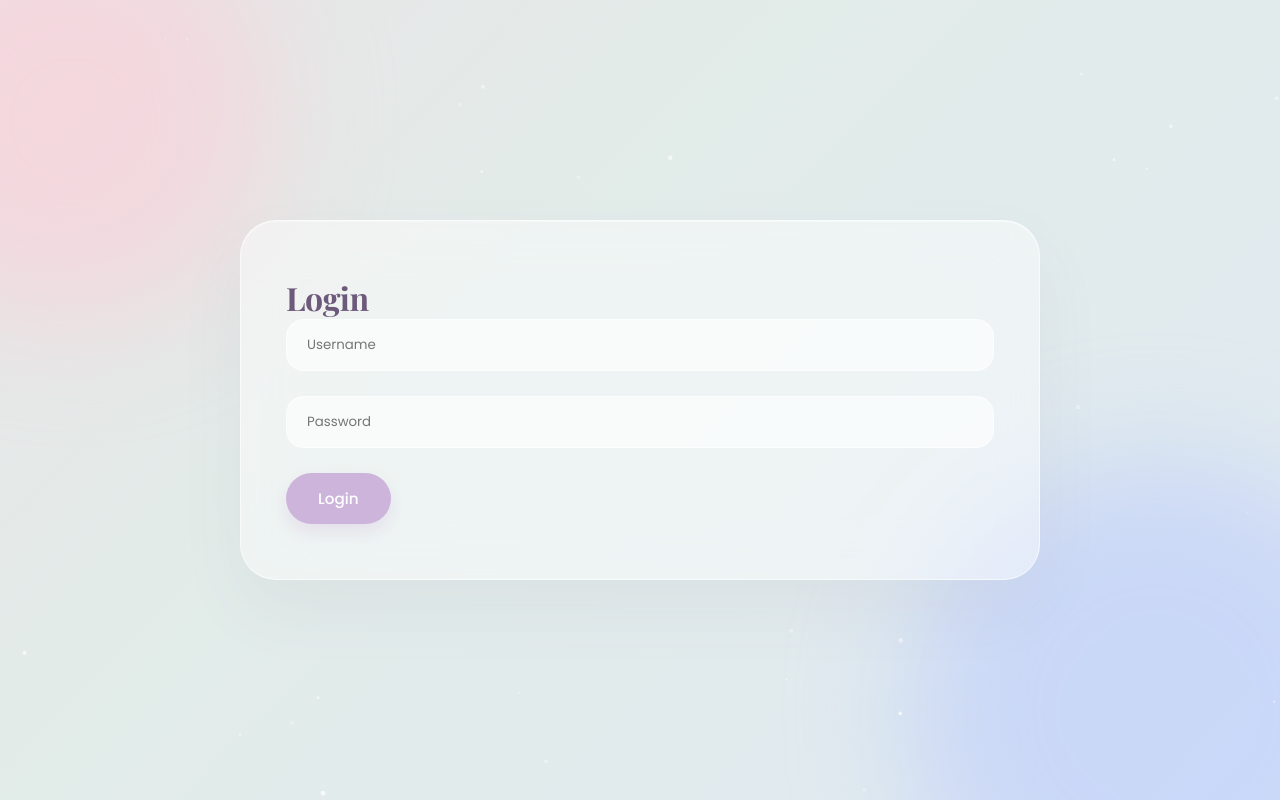
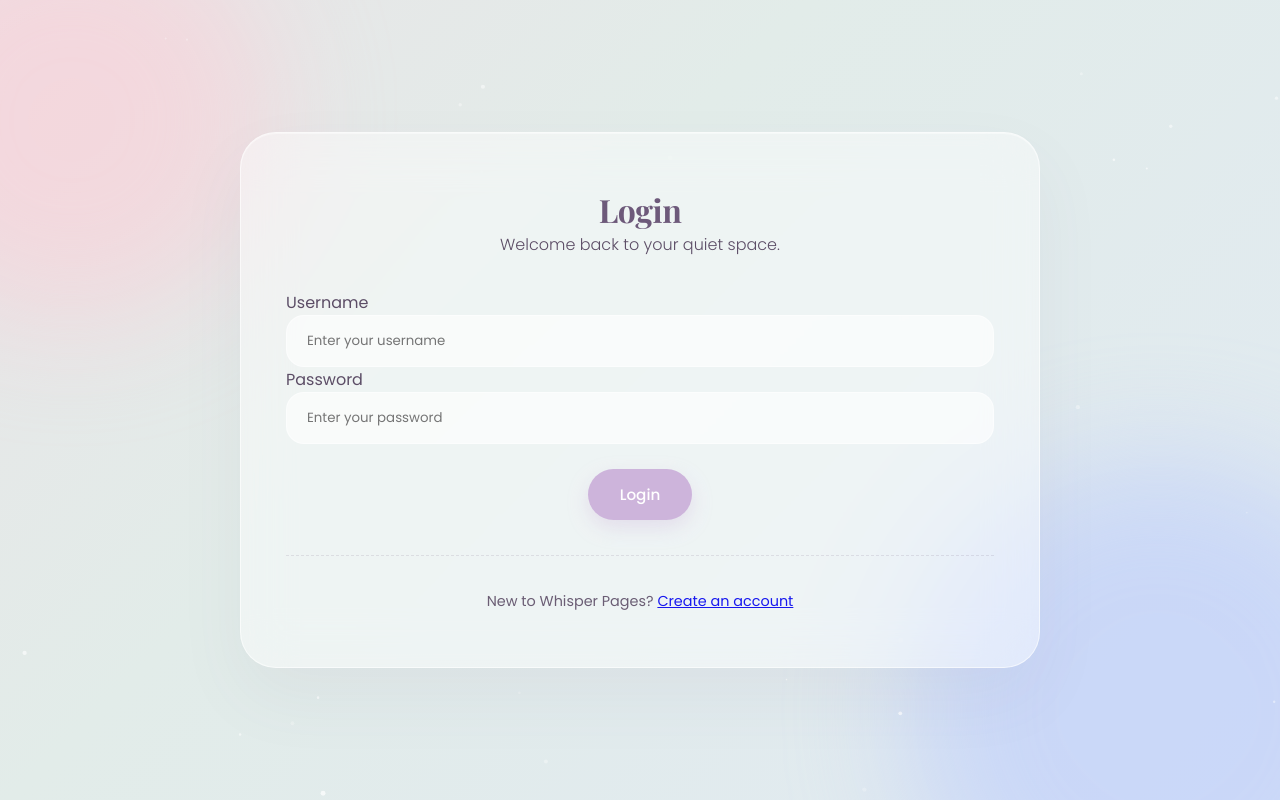
Before and after one commit to 4t1f4/Whisper-Pages, a Flask app: page /auth/login in a window 1280 px wide. Run offline with Flask 3, Linux system fonts and the light colour scheme; some web fonts are replaced.

Commit message:
feat: enhance login page layout with custom labels and signup redirect

```diff
--- a/app/templates/auth/login.html
+++ b/app/templates/auth/login.html
@@ -1,30 +1,66 @@
 {% extends "base.html" %}
 {% block title %}Login{% endblock %}
 
+{% block extra_css %}
+<style>
+    .form-header {
+        text-align: center;
+        margin-bottom: 30px;
+    }
+
+    .form-footer {
+        margin-top: 25px;
+        text-align: center;
+        font-size: 0.9rem;
+        color: var(--text-body);
+        opacity: 0.9;
+    }
+
+    /* Centers the submit button cleanly */
+    .form-actions {
+        margin-top: 25px;
+        display: flex;
+        justify-content: center;
+    }
+</style>
+{% endblock %}
+
 {% block content %}
-
-<h1>Login</h1>
+<div class="form-header">
+    <h1>Login</h1>
+    <p>Welcome back to your quiet space.</p>
+</div>
 
 <form action="{{ url_for('auth.login') }}" method="POST">
 
+    <label for="username">Username</label>
     <input
         type="text"
+        id="username"
         name="username"
-        placeholder="Username"
+        placeholder="Enter your username"
         required
     >
-    <br><br>
 
+    <label for="password">Password</label>
     <input
         type="password"
+        id="password"
         name="password"
-        placeholder="Password"
+        placeholder="Enter your password"
         required
     >
-    <br><br>
 
-    <button type="submit">Login</button>
+    <div class="form-actions">
+        <button type="submit">Login</button>
+    </div>
 
 </form>
 
+<hr>
+
+<div class="form-footer">
+    New to Whisper Pages? <a href="{{ url_for('auth.signup') }}">Create an account</a>
+</div>
+
 {% endblock %}
```
